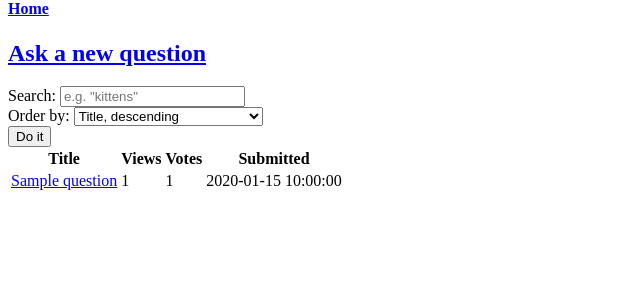
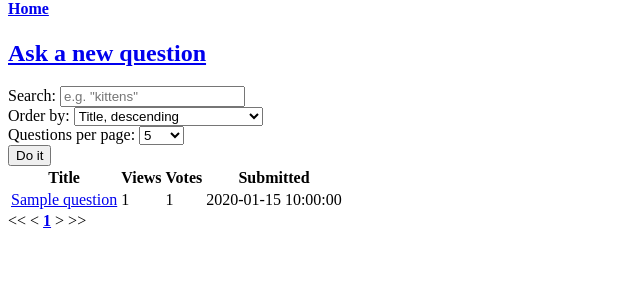
Before and after one commit to hosmanadam/amyq, a Flask app: template templates/questions.html in a window 1280 px wide. Shown: the part 21-321 px from the top of the page, without its empty margins (0-640 px from the left). Run offline with Flask 2, Linux system fonts and the light colour scheme; the template is opened without the code that fills it: most values are stand-ins (such as "Sample title", 1, 10 or a date in 2020).

Commit message:
Implement pagination on home page

```diff
--- a/app.py
+++ b/app.py
@@ -1,6 +1,8 @@
+import math
 import os
 
 from flask import (
+    abort,
     Flask,
     render_template,
     redirect,
@@ -8,25 +10,42 @@ from flask import (
 )
 
 from db import db_handler
+from util import paginate
 
 app = Flask(__name__)
 app.secret_key = os.urandom(16)
 
 
 @app.route('/')
+@app.route('/questions')
+@app.route('/questions/')
 def index():
-    return redirect('/questions')
+    return redirect('/questions/1')
 
 
-@app.route('/questions', methods=['GET', 'POST'])
-def questions():
+@app.route('/questions/<page_number>', methods=['GET', 'POST'])
+def questions(page_number):
     if request.form.get('ordering'):
         order_by, order_direction = request.form.get('ordering').split('-')
     else:
         order_by, order_direction = 'time_submitted', 'DESC'
     search = request.form.get('search')
+    if request.form.get('questions_per_page'):
+        questions_per_page = int(request.form.get('questions_per_page'))
+    else:
+        questions_per_page = 5
     questions = db_handler.get_questions(order_by=order_by, order_direction=order_direction, search=search)
-    return render_template('questions.html', questions=questions, ordering=request.form.get('ordering'), search=search)
+    page_numbers = range(1, math.ceil(len(questions)/questions_per_page) + 1)
+    questions = paginate(questions, page_number, questions_per_page) or abort(404)
+    return render_template(
+        'questions.html',
+        questions=questions,
+        ordering=request.form.get('ordering'),
+        search=search,
+        page_number=int(page_number),
+        page_numbers=page_numbers,
+        questions_per_page=questions_per_page,
+    )
 
 
 @app.route('/question/<int:question_id>')
--- a/templates/add-question.html
+++ b/templates/add-question.html
@@ -10,7 +10,7 @@ Add question
 {% block body %}
 
 <h2>Add your question here:</h2>
-<form action="submit-question" method="post">
+<form action="/submit-question" method="post">
 
     <label for="summary">Summary:</label><br>
     <input id="summary" type="text" name="title" placeholder="e.g. &quot;What's the meaning of life?&quot;" required><br>
--- a/templates/questions.html
+++ b/templates/questions.html
@@ -5,7 +5,7 @@ Home
 
 {% block body %}
 
-<form id="filters" action="questions" method="POST">
+<form id="filters" action="/questions/1" method="POST">
     <label for="search">Search: </label>
     <input type="text" id="search" name="search" placeholder="e.g. &quot;kittens&quot;"{{ ' value=' + search if search else '' }}><br>
     <label for="ordering">Order by: </label>
@@ -19,6 +19,14 @@ Home
         <option value="time_submitted-DESC"{{ ' selected' if ordering=='time_submitted-DESC' else '' }}>Time submitted, descending</option>
         <option value="time_submitted-ASC"{{ ' selected' if ordering=='time_submitted-ASC' else '' }}>Time submitted, ascending</option>
     </select><br>
+    <label for="questions_per_page">Questions per page: </label>
+    <select id="questions_per_page" name="questions_per_page">
+        <option value="5"{{ ' selected' if questions_per_page == 5 else '' }}>5</option>
+        <option value="10"{{ ' selected' if questions_per_page == 10 else '' }}>10</option>
+        <option value="20"{{ ' selected' if questions_per_page == 20 else '' }}>20</option>
+        <option value="50"{{ ' selected' if questions_per_page == 50 else '' }}>50</option>
+        <option value="100"{{ ' selected' if questions_per_page == 100 else '' }}>100</option>
+    </select><br>
     <button name="name" value="value" type="submit">Do it</button>
 </form>
 
@@ -31,11 +39,32 @@ Home
     </tr>
 {% for question in questions %}
     <tr>
-        <td><a href="question/{{ question['id'] }}">{{ question['title'] }}</a></td>
+        <td><a href="/question/{{ question['id'] }}">{{ question['title'] }}</a></td>
         <td>{{ question['view_count'] }}</td>
         <td>{{ question['vote_count'] }}</td>
         <td>{{ question['time_submitted'] }}</td>
     </tr>
 {% endfor %}
 </table>
+<span id="page-numbers">
+    {% if page_number > page_numbers[0] %}
+        <a href="/questions/{{ page_numbers[0] }}">&lt;&lt;</a>
+        <a href="/questions/{{ page_number - 1 }}">&lt;</a>
+    {% else %}
+        &lt;&lt; &lt;
+    {% endif %}
+
+    {% for num in page_numbers %}
+        <a href="/questions/{{ num }}">{{ num if num != page_number else '<strong>'|safe + num|string + '</strong>'|safe }}</a>
+    {% endfor %}
+
+    {% if page_number < page_numbers[-1] %}
+        <a href="/questions/{{ page_number + 1 }}">&gt;</a>
+        <a href="/questions/{{ page_numbers[-1] }}">&gt;&gt;</a>
+    {% else %}
+        &gt; &gt;&gt;
+    {% endif %}
+
+</span>
+
 {% endblock %}
```
Also changed, not shown: util.py (+10 -0 lines).
